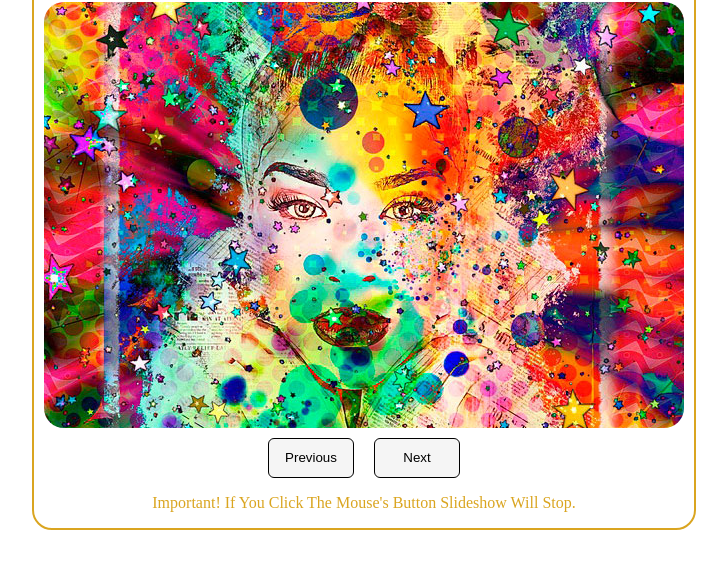
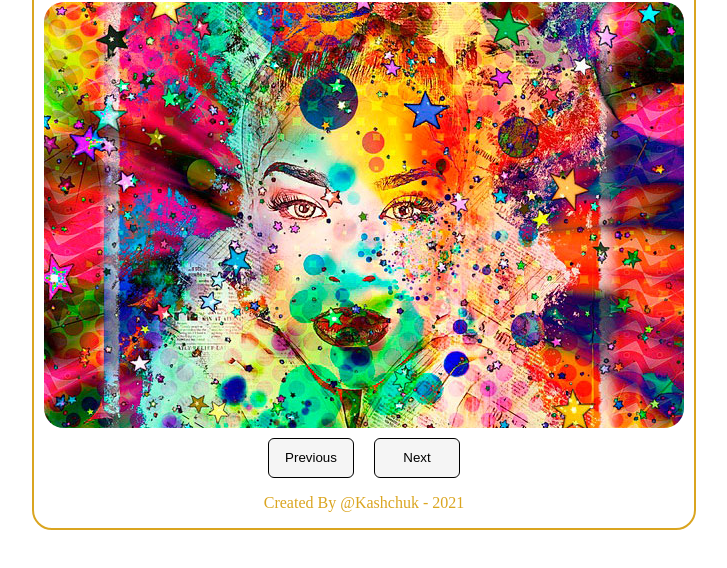
Before and after one commit to andrii-kashchuk/Ucode-web-sprint04, a plain HTML site: page t02_image_slider/index.html in a window 1280 px wide. Shown: the part 90-658 px from the top of the page, without its empty margins (276-1003 px from the left). Drawn offline with Linux system fonts and the light colour scheme.

Commit message:
t03 in progress

```diff
--- a/t02_image_slider/index.html
+++ b/t02_image_slider/index.html
@@ -28,7 +28,7 @@
             <button class="previous">Previous</button>
             <button class="next">Next</button>
         </div>
-        <p>Important! If you click the mouse's button slideshow will stop.</p>
+        <p>Created by @kashchuk - 2021</p>
 
     </div>
 
```
Also changed, not shown: t03_weather_forecast/css/style.css (added), t03_weather_forecast/index.html (added), t03_weather_forecast/js/script.js (added).
